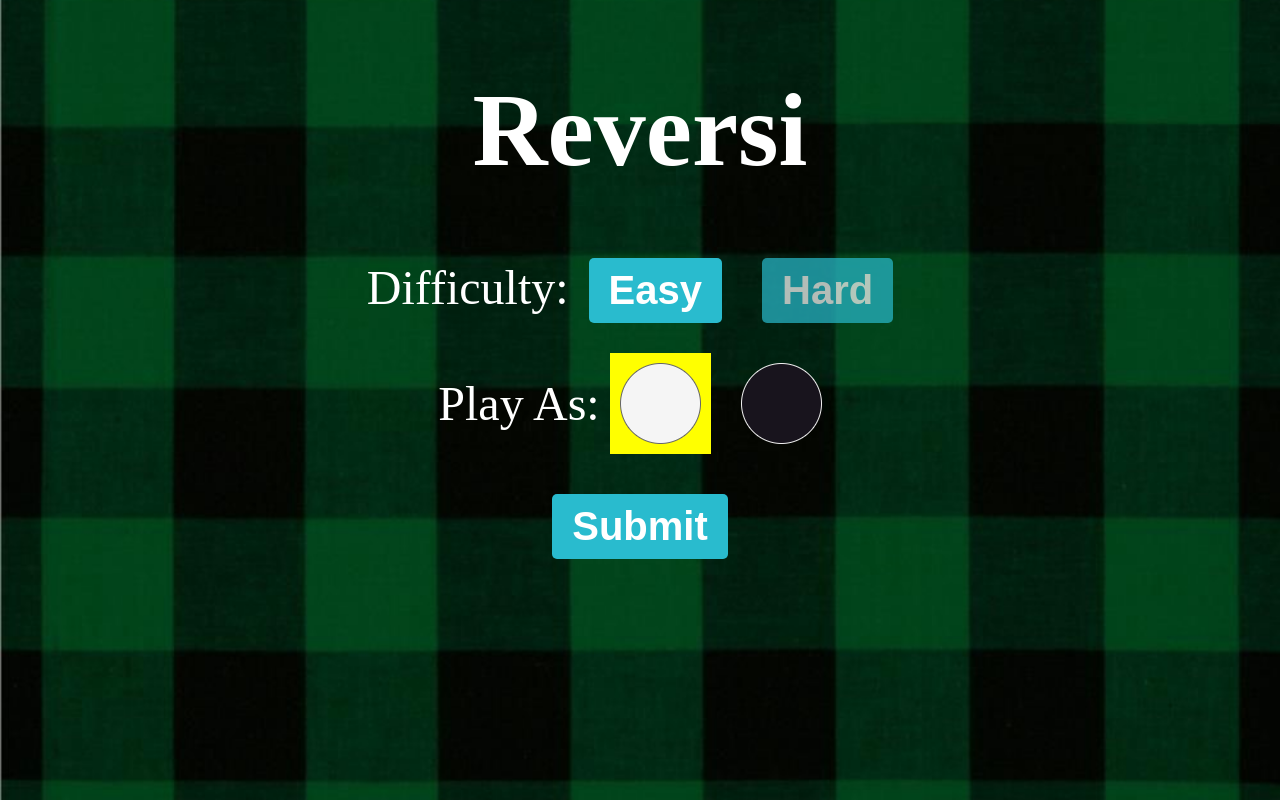
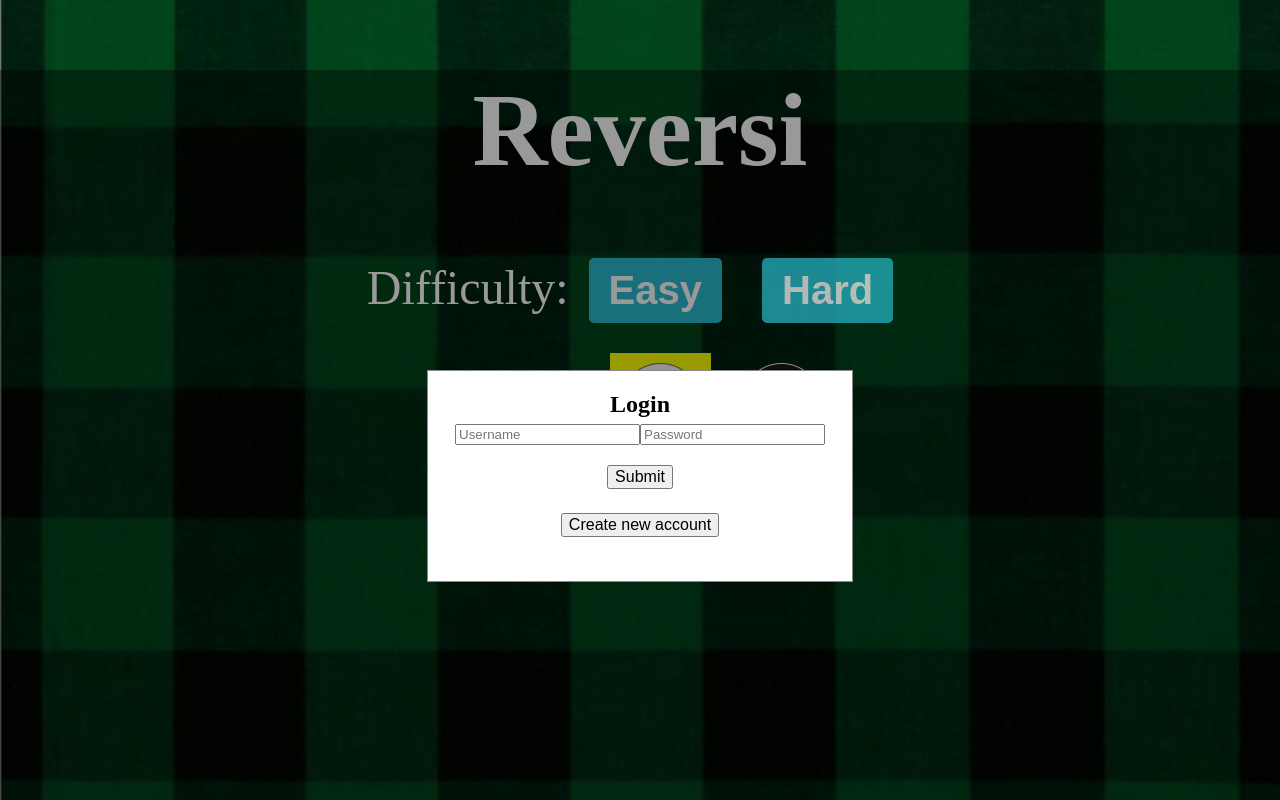
Before and after one commit to MushyTaro/MushyTaro.github.io, a React (Vite) app: page / in a window 1280 px wide. Built offline with nearby package versions, Linux system fonts and the light colour scheme.

Commit message:
feat: add game state storage and retrieval

```diff
--- a/src/components/MainPage.tsx
+++ b/src/components/MainPage.tsx
@@ -1,15 +1,19 @@
 import "../styles/MainPage.css";
-import { useState } from "react";
+import { SetStateAction, useState } from "react";
 import { useNavigate } from "react-router-dom";
 import black_disc_imagePath from "../assets/black-disc.png";
 import white_disc_imagePath from "../assets/white-disc.png";
 import { DiscColor, Difficulty } from "../types";
+import MainPagePopup from "./MainPagePopup";
 
 function MainPage(): JSX.Element {
   const [selectedDifficulty, setSelectedDifficulty] = useState<Difficulty>("Easy");
   const [selectedDiscColor, setSelectedDiscColor] = useState<DiscColor>("W");
+  const [username, setUsername] = useState("");
+  const [password, setPassword] = useState("");
+  const [isNewAccount, setIsNewAccount] = useState<boolean>(false);
+
   const navigate = useNavigate();
-
   const handleDifficulty = (difficulty: Difficulty): void => {
     setSelectedDifficulty(difficulty);
   };
@@ -17,12 +21,50 @@ function MainPage(): JSX.Element {
     setSelectedDiscColor(playerDiscColor);
   };
 
+  const [showPopup, setShowPopup] = useState(true);
+
   const handleSubmit = (): void => {
-    navigate(`/game/${selectedDifficulty}/${selectedDiscColor}`);
+    localStorage.setItem("username", username);
+    localStorage.setItem("password", password);
+    navigate(`/game/${selectedDifficulty}/${selectedDiscColor}/`);
+  };
+
+  const handleSubmitCredentials = () => {
+    if (!isNewAccount) {
+      navigate("/game/Hard/B");
+      localStorage.setItem("username", username);
+      localStorage.setItem("password", password);
+    } else {
+      setShowPopup(false);
+    }
+  };
+
+  const handleUsernameChange = (event: { target: { value: SetStateAction<string> } }) => {
+    setUsername(event.target.value);
+  };
+
+  const handlePasswordChange = (event: { target: { value: SetStateAction<string> } }) => {
+    setPassword(event.target.value);
+  };
+
+  const handleCreateAccount = () => {
+    setIsNewAccount(!isNewAccount);
   };
 
   return (
     <div className="main-page-container">
+      {showPopup && (
+        <MainPagePopup
+          show={showPopup}
+          username={username}
+          password={password}
+          handleUsernameChange={handleUsernameChange}
+          handlePasswordChange={handlePasswordChange}
+          handleSubmit={handleSubmitCredentials}
+          handleCreateAccount={handleCreateAccount}
+          isNewAccount={isNewAccount}
+        />
+      )}
       <h1 className="game-title ">Reversi</h1>
       <div className="difficulty">
         Difficulty:
--- /dev/null
+++ b/src/components/MainPagePopup.tsx
@@ -0,0 +1,42 @@
+import React, { ChangeEvent, FormEvent } from "react";
+import "../styles/game-page/Popup.css";
+
+interface PopupProps {
+  show: boolean;
+  username: string;
+  password: string;
+  handleUsernameChange: (event: ChangeEvent<HTMLInputElement>) => void;
+  handlePasswordChange: (event: ChangeEvent<HTMLInputElement>) => void;
+  handleSubmit: (event: FormEvent<HTMLFormElement>) => void;
+  handleCreateAccount: () => void;
+  isNewAccount: boolean;
+}
+
+const MainPagePopup: React.FC<PopupProps> = ({
+  show,
+  username,
+  password,
+  handleUsernameChange,
+  handlePasswordChange,
+  handleSubmit,
+  handleCreateAccount,
+  isNewAccount,
+}) => (
+  <div className={`popup popup${show ? "--show" : ""}`}>
+    <div className="popup-content">
+      <span>{isNewAccount ? "Create Account" : "Login"}</span>
+      <form onSubmit={handleSubmit}>
+        <input type="text" placeholder="Username" value={username} onChange={handleUsernameChange} />
+        <input type="password" placeholder="Password" value={password} onChange={handlePasswordChange} />
+        <button type="submit">Submit</button>
+      </form>
+      <p>
+        <button type="button" onClick={handleCreateAccount}>
+          {isNewAccount ? "Return" : "Create new account"}
+        </button>
+      </p>
+    </div>
+  </div>
+);
+
+export default MainPagePopup;
--- a/src/components/game-page/GamePage.tsx
+++ b/src/components/game-page/GamePage.tsx
@@ -1,5 +1,5 @@
 import { useEffect, useState } from "react";
-import { useParams } from "react-router-dom";
+import { useNavigate, useParams } from "react-router-dom";
 import calculateScore from "../../logic/calculateScore";
 import { getComputerMove } from "../../logic/computerAI";
 import handleTurn from "../../logic/handleTurn";
@@ -14,6 +14,8 @@ function GamePage(): JSX.Element | null {
   const { difficulty, playerDiscColor } = useParams<{
     difficulty: Difficulty;
     playerDiscColor: DiscColor;
+    username: string;
+    password: string;
   }>();
 
   const initialBoard: GridValue[][] = Array.from({ length: 8 }, () => Array(8).fill(""));
@@ -30,9 +32,80 @@ function GamePage(): JSX.Element | null {
   const [popupVisible, setPopupVisible] = useState(false);
   const [popupMessage, setPopupMessage] = useState<MessageType>("");
   const overlayVisible = currentTurn === computerDiscColor && !popupVisible;
+  const [isFetching, setIsFetching] = useState<boolean>(true);
+  const navigate = useNavigate();
+  const username = localStorage.getItem("username");
+  const password = localStorage.getItem("password");
+
+  if (!username || !password) {
+    navigate("/");
+  }
 
   useEffect(() => {
-    if (overlayVisible) {
+    // Fetch data from the database when the component mounts
+    const createAccount = async () => {
+      const endpointUrl = "https://fi3si9acoa.execute-api.ap-southeast-1.amazonaws.com/";
+      const requestBody = {
+        id: `${username}-${password}`,
+        data: {
+          board: initialBoard,
+          turn: "B",
+          playerDiscColor,
+          message: "",
+        },
+      };
+      // Make a POST request using Fetch
+      fetch(endpointUrl, {
+        method: "POST",
+        headers: {
+          "Content-Type": "application/json",
+        },
+        body: JSON.stringify(requestBody),
+      })
+        .then((response) => {
+          if (!response.ok) {
+            throw new Error("Network response was not ok");
+          }
+          return response.json();
+        })
+        .then((data) => {
+          console.log("Response:", data);
+          // Handle the response data here
+        })
+        .catch((error) => {
+          console.error("Error:", error);
+          // Handle errors here
+        });
+    };
+    const fetchData = async () => {
+      try {
+        // Make a fetch request to your backend API endpoint to fetch data from the database
+        const endpointUrl = `https://fi3si9acoa.execute-api.ap-southeast-1.amazonaws.com/?id=${username}-${password}`;
+        const response = await fetch(endpointUrl);
+        if (!response.ok) {
+          throw new Error("Failed to fetch data");
+        }
+        const data = await response.json();
+        // Update the state with the fetched data
+        console.log(data);
+        setBoard(data.data.board);
+        setCurrentTurn(data.data.turn);
+        if (data.data.message) {
+          setPopupMessage(data.data.message);
+          setPopupVisible(true);
+        }
+      } catch (error) {
+        console.error("Error fetching data:", error);
+        createAccount();
+        // Handle error
+      }
+      setIsFetching(false);
+    };
+    fetchData();
+  }, [password, username]);
+
+  useEffect(() => {
+    if (overlayVisible && !isFetching) {
       setTimeout(() => {
         const bestMove = getComputerMove({ board, discColor: computerDiscColor });
         const selectedCell = document.querySelector(
@@ -45,25 +118,56 @@ function GamePage(): JSX.Element | null {
     }
   }, [board, computerDiscColor, currentTurn, overlayVisible]);
 
-  if (!difficulty || !playerDiscColor) {
+  if (!difficulty || !playerDiscColor || !username || !password) {
     return null;
   }
 
   const updateGame = (updatedBoard: GridValue[][]): void => {
-    const message = handleTurn({
+    const { nextTurn, message } = handleTurn({
       board: updatedBoard,
       currentTurn,
       discColor: playerDiscColor,
     });
+    const endpointUrl = "https://fi3si9acoa.execute-api.ap-southeast-1.amazonaws.com/";
+    const requestBody = {
+      id: `${username}-${password}`,
+      data: {
+        board: updatedBoard,
+        turn: nextTurn,
+        playerDiscColor,
+        message,
+      },
+    };
+    // Make a POST request using Fetch
+    fetch(endpointUrl, {
+      method: "POST",
+      headers: {
+        "Content-Type": "application/json",
+      },
+      body: JSON.stringify(requestBody),
+    })
+      .then((response) => {
+        if (!response.ok) {
+          throw new Error("Network response was not ok");
+        }
+        return response.json();
+      })
+      .then((data) => {
+        console.log("Response:", data);
+        // Handle the response data here
+      })
+      .catch((error) => {
+        console.error("Error:", error);
+        // Handle errors here
+      });
     if (message) {
       setPopupMessage(message);
       setPopupVisible(true);
     } else {
-      setCurrentTurn(currentTurn === "B" ? "W" : "B");
+      setCurrentTurn(nextTurn);
     }
     setBoard(updatedBoard);
   };
-
   return (
     <div className="game-page-container">
       {overlayVisible && <div className="overlay" />}
--- a/src/logic/handleTurn.ts
+++ b/src/logic/handleTurn.ts
@@ -8,23 +8,23 @@ export default function handleTurn({
   board: updatedBoard,
   discColor: playerDiscColor,
   currentTurn,
-}: HandleTurnInputs): MessageType {
+}: HandleTurnInputs): { nextTurn: DiscColor; message: MessageType } {
   const updatedBoardCopy: GridValue[][] = updatedBoard.map((rowCopy) => [...rowCopy]);
   let nextTurn: DiscColor = currentTurn === "B" ? "W" : "B";
   let markedUpdatedBoard = markValidMoves(nextTurn, updatedBoardCopy);
   let isValidMoveAvailable = markedUpdatedBoard.some((row) => row.includes("V"));
   const isBoardNotFull = markedUpdatedBoard.some((row) => row.includes(""));
   if (!isValidMoveAvailable && !isBoardNotFull) {
-    return "end";
+    return { nextTurn, message: "end" };
   }
   if (!isValidMoveAvailable && isBoardNotFull) {
     nextTurn = currentTurn;
     markedUpdatedBoard = markValidMoves(nextTurn, updatedBoardCopy);
     isValidMoveAvailable = markedUpdatedBoard.some((row) => row.includes("V"));
     if (!isValidMoveAvailable) {
-      return "end";
+      return { nextTurn, message: "end" };
     }
-    return currentTurn === playerDiscColor ? "skipComputer" : "skipPlayer";
+    return { nextTurn, message: currentTurn === playerDiscColor ? "skipComputer" : "skipPlayer" };
   }
-  return "";
+  return { nextTurn, message: "" };
 }
```
Also changed, not shown: src/logic/gameStateLogic.ts (added, +13 -0 lines).
